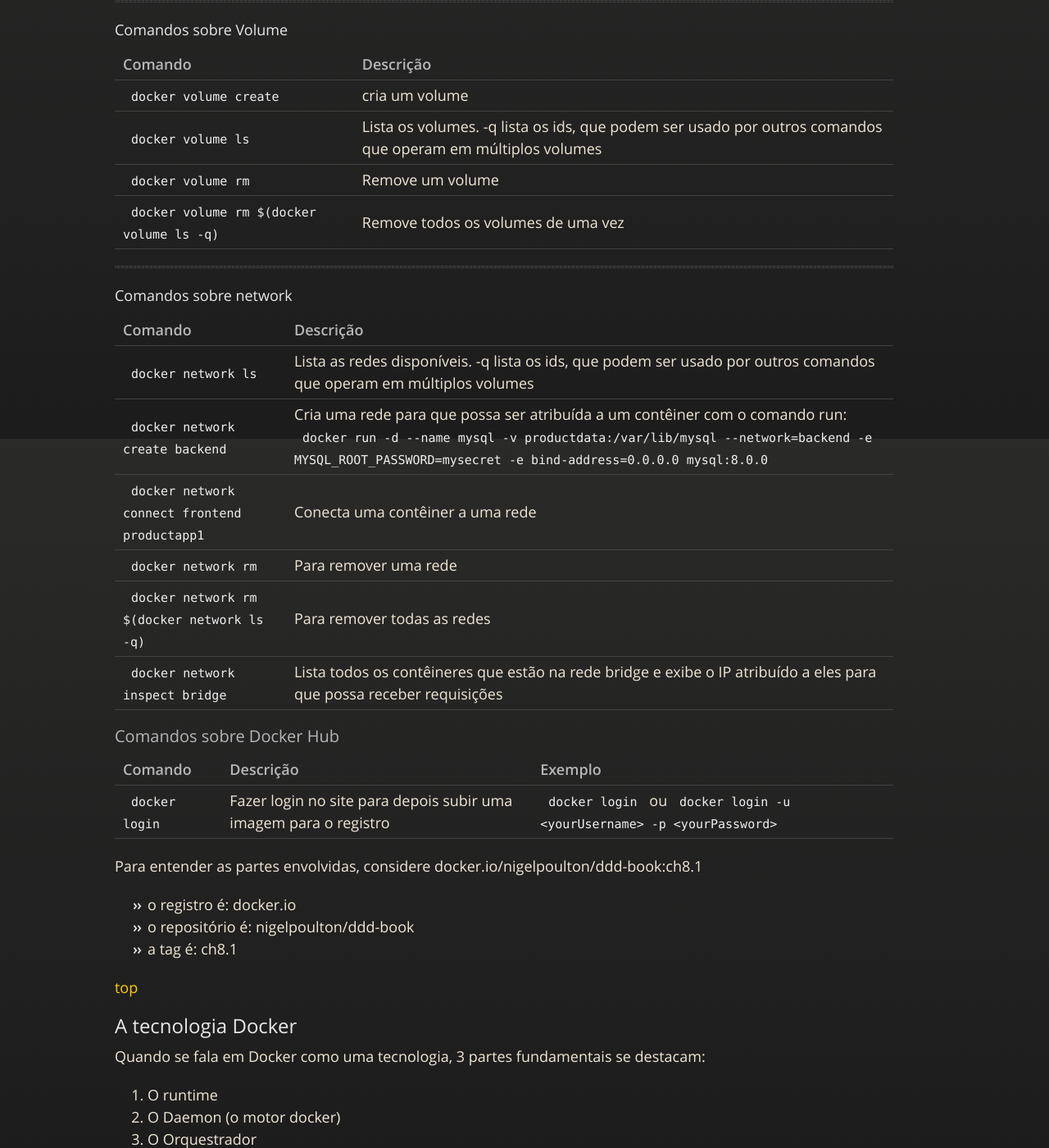
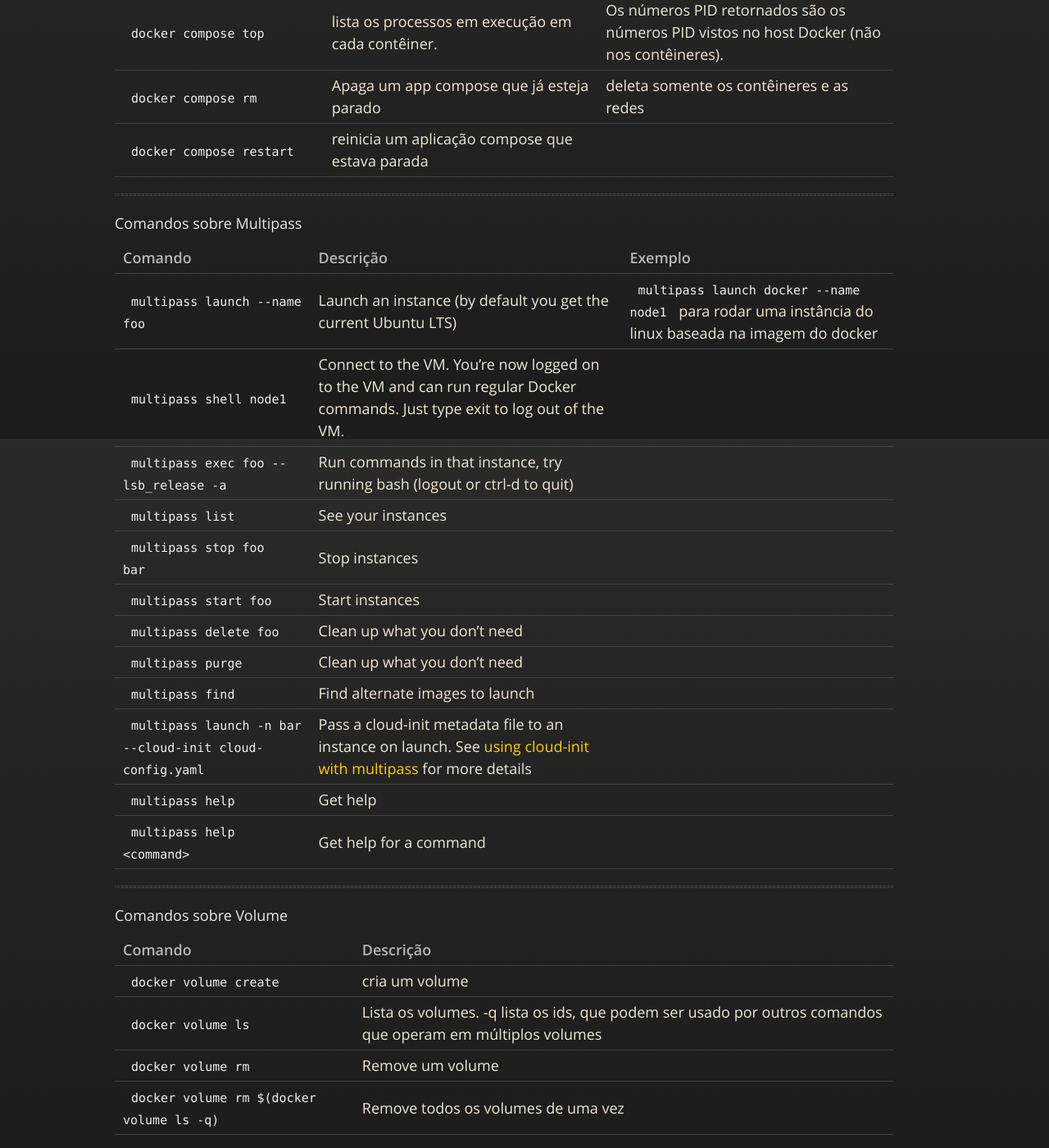
Before and after one commit to JeannAndrade/jeannandrade.github.io, a Jekyll site: the page built from content/docker/index.md, in a window 1280 px wide and 1400 px high, scrolled down 3965 px. Shown: the whole window at 82% size. Built offline with Jekyll 4.4.1, drawn with Linux system fonts in a browser that asks for light colours; our own code applies the rules of GitHub Pages for plain Markdown files; some of the changed text lies outside the part shown.

Commit message:
adicionando comandos do multipass

```diff
--- a/content/docker/index.md
+++ b/content/docker/index.md
@@ -12,6 +12,14 @@ Este é um resumo de dois livros:
 Para clonar o repositório: git clone <https://github.com/nigelpoulton/ddd-book.git>
 
 1. [Comandos do CLI](#comandos-do-cli)
+    1. [Verificação](#comandos-de-verificação)
+    1. [Imagem](#comandos-sobre-imagem)
+    1. [Contêiner](#comandos-sobre-contêiner)
+    1. [Compose](#comandos-sobre-compose)
+    1. [Multipass](#comandos-sobre-multipass)
+    1. [Volume](#comandos-sobre-volume)
+    1. [Network](#comandos-sobre-network)
+    1. [Docker Hub](#comandos-sobre-docker-hub)
 1. [A tecnologia Docker](#a-tecnologia-docker)
 1. [Imagem](#imagem)
 1. [Contêiner](#cont%C3%AAineres)
@@ -92,6 +100,25 @@ ___
 | `docker compose top` | lista os processos em execução em cada contêiner. | Os números PID retornados são os números PID vistos no host Docker (não nos contêineres). |
 | `docker compose rm` |  Apaga um app compose que já esteja parado | deleta somente os contêineres e as redes |
 | `docker compose restart` | reinicia um aplicação compose que estava parada | |
+
+___
+
+#### Comandos sobre Multipass
+
+| Comando | Descrição | Exemplo |
+| ----- | ----- | ------ |
+| `multipass launch --name foo` | Launch an instance (by default you get the current Ubuntu LTS) | `multipass launch docker --name node1` para rodar uma instância do linux baseada na imagem do docker |
+| `multipass shell node1` | Connect to the VM. You’re now logged on to the VM and can run regular Docker commands. Just type exit to log out of the VM.| |
+| `multipass exec foo -- lsb_release -a` | Run commands in that instance, try running bash (logout or ctrl-d to quit) | |
+| `multipass list` | See your instances | |
+| `multipass stop foo bar` | Stop instances | |
+| `multipass start foo` | Start instances | |
+| `multipass delete foo` | Clean up what you don’t need | |
+| `multipass purge` | Clean up what you don’t need | |
+| `multipass find` | Find alternate images to launch | |
+| `multipass launch -n bar --cloud-init cloud-config.yaml` | Pass a cloud-init metadata file to an instance on launch. See [using cloud-init with multipass](https://blog.ubuntu.com/2018/04/02/using-cloud-init-with-multipass) for more details | |
+| `multipass help` | Get help | |
+| `multipass help <command>` | Get help for a command | |
 
 ___
 
@@ -161,7 +188,7 @@ Se você baixar a imagem de um contêiner de aplicativo, como nginx:latest, obte
 
 Também é importante dizer que cada imagem recebe seu próprio ID exclusivo. Ao fazer referência a imagens, você pode consultá-las usando IDs ou nomes. Se você estiver trabalhando com IDs de imagens, geralmente basta digitar os primeiros caracteres do ID - desde que seja único, o Docker saberá a qual imagem você se refere.
 
-O repositório local de imagens num host Linux é /var/lib/docker/<storage-driver>. Se vc está usando Docker em seu Mac ou PC com Docker Desktop, tudo estará rodando dentro de uma VM.
+O repositório local de imagens num host Linux é /var/lib/docker/\<storage-driver\>. Se vc está usando Docker em seu Mac ou PC com Docker Desktop, tudo estará rodando dentro de uma VM.
 
 ### Mais sobre imagens
 
```
Also changed, not shown: other parts of content/docker/index.md (+3 -3 lines), 1 other file.
